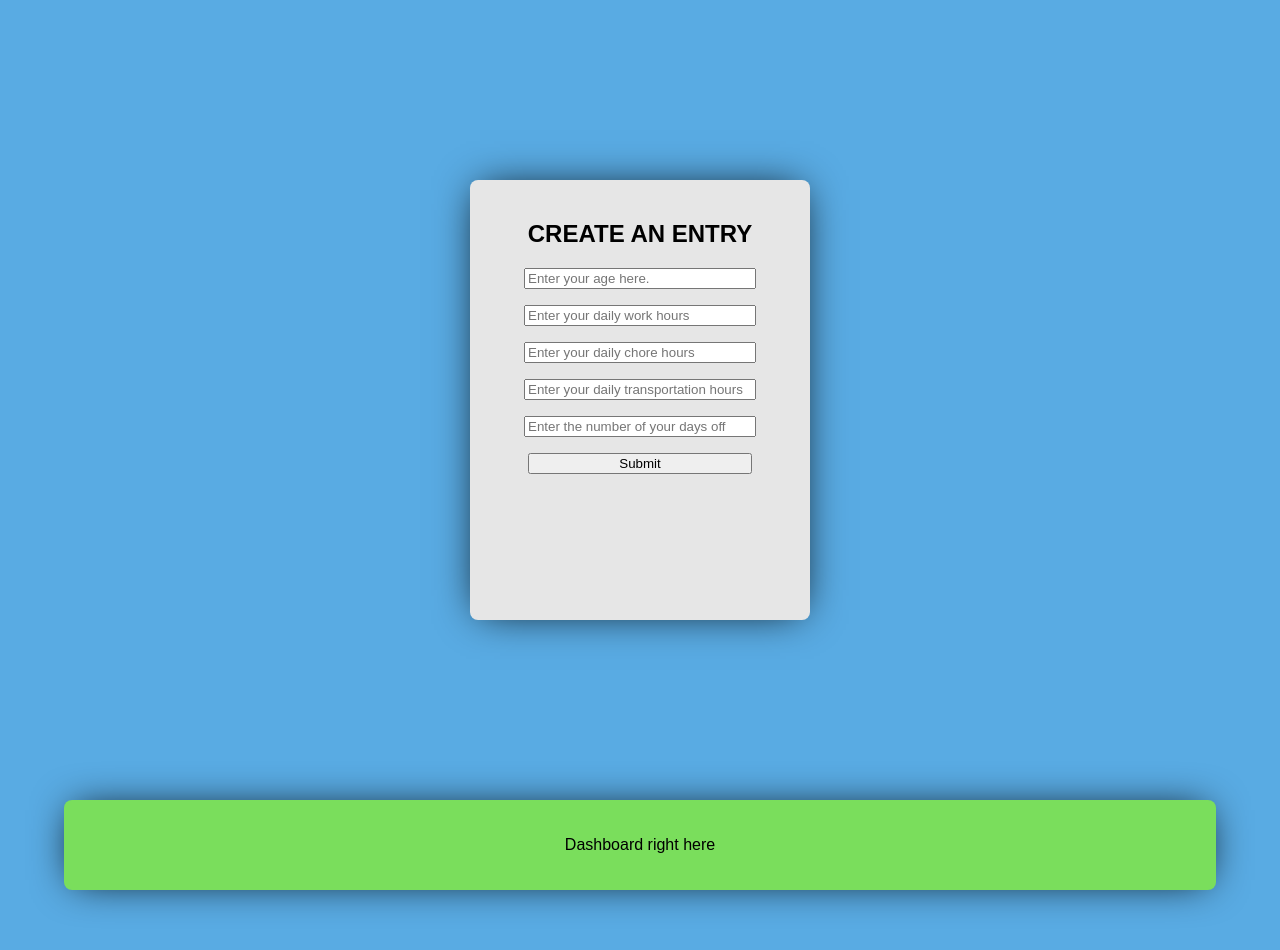
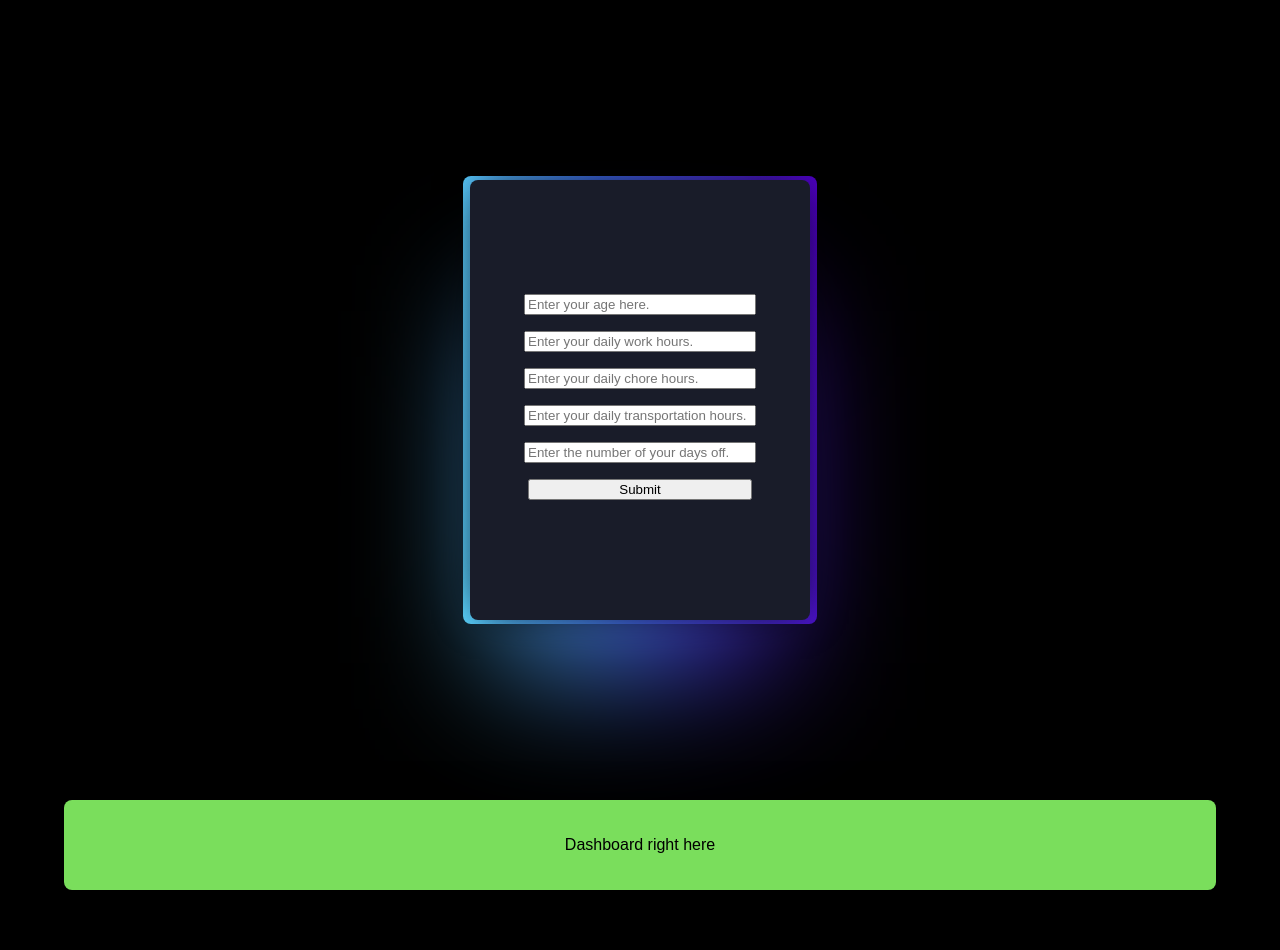
Before and after one commit to jamesEmerson112/time, a React (Create React App) app: page / in a window 1280 px wide. Shown: the top 950 px of the page. Built offline with nearby package versions, Linux system fonts and the light colour scheme.

Commit message:
First card done

```diff
--- a/src/App.css
+++ b/src/App.css
@@ -1,3 +1,7 @@
+body {
+  background-color: black;
+}
+
 .App {
   text-align: center;
 }
--- a/src/Components/DashboardComponent.css
+++ b/src/Components/DashboardComponent.css
@@ -10,6 +10,81 @@
   box-sizing:border-box;
   font-family:'Montserrat',sans-serif;
   position:relative
+}
+
+.form {
+  width:340px;
+  height:440px;
+  background: #191c29;
+  border-radius:8px;
+  box-shadow:0 0 40px -10px #000;
+  margin:calc(50vh - 220px) auto;
+  padding:20px 30px;
+  max-width: 100%;
+  box-sizing:border-box;
+  font-family:'Montserrat',sans-serif;
+  position:relative;
+  justify-content: center;
+  align-items: center;
+  text-align: center;
+  color: rgb(88 199 250 / 0%);
+  cursor: pointer;
+  font-family: cursive;
+}
+
+
+.form:hover {
+  color: rgb(88 199 250 / 100%);
+  transition: color 1s;
+}
+.form:hover:before, .form:hover:after {
+  animation: none;
+  opacity: 0;
+}
+
+
+.form::before {
+  content: "";
+  width: 104%;
+  height: 102%;
+  border-radius: 8px;
+  background-image: linear-gradient(
+    var(--rotate)
+    , #5ddcff, #3c67e3 43%, #4e00c2);
+    position: absolute;
+    z-index: -1;
+    top: -1%;
+    left: -2%;
+    animation: spin 2.5s linear infinite;
+}
+
+.form::after {
+  position: absolute;
+  content: "";
+  top: calc(var(--card-height) / 6);
+  left: 0;
+  right: 0;
+  z-index: -1;
+  height: 100%;
+  width: 100%;
+  margin: 0 auto;
+  transform: scale(0.8);
+  filter: blur(calc(var(--card-height) / 6));
+  background-image: linear-gradient(
+    var(--rotate)
+    , #5ddcff, #3c67e3 43%, #4e00c2);
+    opacity: 1;
+  transition: opacity .5s;
+  animation: spin 2.5s linear infinite;
+}
+
+@keyframes spin {
+  0% {
+    --rotate: 0deg;
+  }
+  100% {
+    --rotate: 360deg;
+  }
 }
 
 .UserLifespanDashboard {
@@ -54,3 +129,20 @@
   width: auto;
   padding: 2% 5%;
 }
+
+@property --rotate {
+  syntax: "<angle>";
+  initial-value: 132deg;
+  inherits: false;
+}
+
+:root {
+  --card-height: 65vh;
+  --card-width: calc(var(--card-height) / 1.5);
+}
+
+@property --rotate {
+  syntax: "<angle>";
+  initial-value: 132deg;
+  inherits: false;
+}
--- a/src/Components/DashboardComponent.js
+++ b/src/Components/DashboardComponent.js
@@ -25,7 +25,7 @@ function DashboardComponent(props) {
   console.log('DashboardComponent props data ', props)
 
   return (
-    <div className="DashboardComponent"  id="id-dashboard">
+    <div className="DashboardComponent"  >
 
       <p>Dashboard right here</p>
       <ReportComponent fakeData={fakeData} data={data}/>
--- a/src/Components/DashboardComponents/ReportComponent.js
+++ b/src/Components/DashboardComponents/ReportComponent.js
@@ -7,8 +7,8 @@ const DAYS_OF_ONE_YEAR = 365;
 const DAYS_OF_ONE_WEEK = 7;
 const HOURS_OF_ONE_DAY = 24;
 const WEEKS_OF_ONE_YEAR = 52;
-const WEEKS_OF_EIGHT_TEEN_YEARS_EXCLUDING_SLEEP_TIME =
-620; // 18 years = 620 weeks =
+const WEEKS_OF_EIGHT_TEEN_YEARS_EXCLUDING_SLEEP_TIME = Math.round(
+((24*365*18 - (16*365) - (14*365) - (13*365*3) - (12*365*7) - (10*365*6)) / 24 / 7)); // 18 years = 620 weeks =
 
 /**
  * Display the Report Dashboard.
@@ -39,12 +39,16 @@ export default function ReportComponent(props) {
   daysOffHrs* EIGHTTEEN_YEARS;
 
   // console.log('totalLeftoverHrs ', totalLeftoverHrs);
-  const totalLeftoverWeeks = totalLeftoverHrs /
+  let totalLeftoverWeeks = totalLeftoverHrs /
   (HOURS_OF_ONE_DAY * DAYS_OF_ONE_WEEK);
+
+  totalLeftoverWeeks = Math.round(totalLeftoverWeeks);
 
   let percentageOfParentBeingPresent = totalLeftoverWeeks /
   WEEKS_OF_EIGHT_TEEN_YEARS_EXCLUDING_SLEEP_TIME * 100;
   percentageOfParentBeingPresent = Math.round(percentageOfParentBeingPresent);
+
+  const totalLeftoverYears = totalLeftoverWeeks / 52;
 
   // console.log('totalLeftoverWeeks ', totalLeftoverWeeks);
 
@@ -64,15 +68,17 @@ export default function ReportComponent(props) {
   return (
 
 
-    <div className="ReportComponent">
+    <div className="ReportComponent" id="id-report">
+      <form>
 
         <p>Report info</p>
-        <p>Out of free time, you may spend maximum {totalLeftoverWeeks} with your future children</p>
-        <p>Children are awake for 620 weeks within 18 years</p>
+        <p>Out of free time, you may spend maximum {totalLeftoverWeeks} weeks with your future children</p>
+        <p>Children are awake for {WEEKS_OF_EIGHT_TEEN_YEARS_EXCLUDING_SLEEP_TIME} weeks within 18 years</p>
         <p>
           {test}
         </p>
         <p>You are there for {percentageOfParentBeingPresent} % of your child's life</p>
+      </form>
     </div>
   );
 }
--- a/src/Components/FirstComponent.css
+++ b/src/Components/FirstComponent.css
@@ -1,7 +1,7 @@
 .form {
   width:340px;
   height:440px;
-  background:#e6e6e6;
+  background: #191c29;
   border-radius:8px;
   box-shadow:0 0 40px -10px #000;
   margin:calc(50vh - 220px) auto;
@@ -9,7 +9,68 @@
   max-width: 100%;
   box-sizing:border-box;
   font-family:'Montserrat',sans-serif;
-  position:relative
+  position:relative;
+  justify-content: center;
+  align-items: center;
+  text-align: center;
+  color: rgb(88 199 250 / 0%);
+  cursor: pointer;
+  font-family: cursive;
+}
+
+
+.form:hover {
+  color: rgb(88 199 250 / 100%);
+  transition: color 1s;
+}
+.form:hover:before, .form:hover:after {
+  animation: none;
+  opacity: 0;
+}
+
+
+.form::before {
+  content: "";
+  width: 104%;
+  height: 102%;
+  border-radius: 8px;
+  background-image: linear-gradient(
+    var(--rotate)
+    , #5ddcff, #3c67e3 43%, #4e00c2);
+    position: absolute;
+    z-index: -1;
+    top: -1%;
+    left: -2%;
+    animation: spin 2.5s linear infinite;
+}
+
+.form::after {
+  position: absolute;
+  content: "";
+  top: calc(var(--card-height) / 6);
+  left: 0;
+  right: 0;
+  z-index: -1;
+  height: 100%;
+  width: 100%;
+  margin: 0 auto;
+  transform: scale(0.8);
+  filter: blur(calc(var(--card-height) / 6));
+  background-image: linear-gradient(
+    var(--rotate)
+    , #5ddcff, #3c67e3 43%, #4e00c2);
+    opacity: 1;
+  transition: opacity .5s;
+  animation: spin 2.5s linear infinite;
+}
+
+@keyframes spin {
+  0% {
+    --rotate: 0deg;
+  }
+  100% {
+    --rotate: 360deg;
+  }
 }
 
 input {
--- a/src/Components/FirstComponent.js
+++ b/src/Components/FirstComponent.js
@@ -21,27 +21,27 @@ function FirstComponent(props) {
   const pressSubmit = (e) => {
     e.preventDefault();
     onHandleData(data);
-    document.getElementById("id-dashboard").scrollIntoView();
+    document.getElementById("id-report").scrollIntoView();
   }
 
   return (
     <div className="FirstComponent" >
        {/* <form className="form" action="/" method="post"> */}
        <form className="form" >
-        <h2>CREATE AN ENTRY</h2>
+        <h2>CHOOSE WHEN YOU'D LIKE TO HAVE KIDS</h2>
         <p type="Number"><input type="text" name="age" placeholder="Enter your age here."
         onChange={onChangeHandler}></input></p>
 
-        <p type="Number"><input type="text" name="dailyWorkHrs" placeholder="Enter your daily work hours"
+        <p type="Number"><input type="text" name="dailyWorkHrs" placeholder="Enter your daily work hours."
         onChange={onChangeHandler}></input></p>
 
-        <p type="Number"><input type="text" name="dailyChoresHrs" placeholder="Enter your daily chore hours"
+        <p type="Number"><input type="text" name="dailyChoresHrs" placeholder="Enter your daily chore hours."
         onChange={onChangeHandler}></input></p>
 
-        <p type="Number"><input type="text" name="dailyTransportationHrs" placeholder="Enter your daily transportation hours"
+        <p type="Number"><input type="text" name="dailyTransportationHrs" placeholder="Enter your daily transportation hours."
         onChange={onChangeHandler}></input></p>
 
-        <p type="Number"><input type="text" name="numberOfDaysOff" placeholder="Enter the number of your days off"
+        <p type="Number"><input type="text" name="numberOfDaysOff" placeholder="Enter the number of your days off."
         onChange={onChangeHandler}></input></p>
         <input
         className="button"
```
Also changed, not shown: 1 other file (tests, documents, lock files or other folders).
